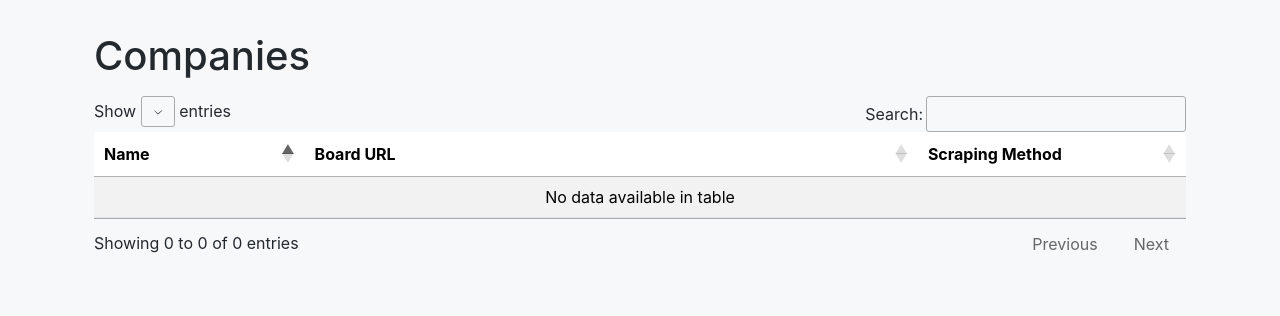
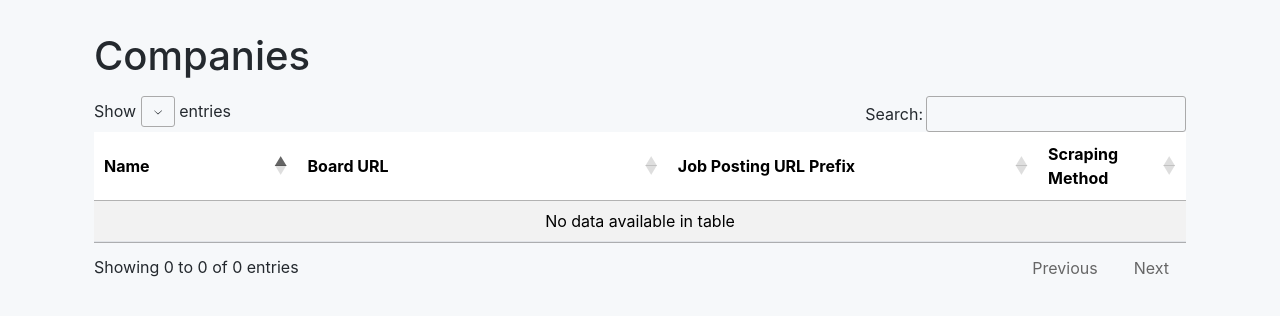
Before and after one commit to mrkaye97/jobcrawler, a Flask app: page / in a window 1280 px wide. Shown: the part 54-370 px from the top of the page. Run offline with Flask 3, Linux system fonts and the light colour scheme; data that the repository does not hold is empty; some libraries are stand-ins or nearby versions.

Commit message:
do some more cool stuff

```diff
--- a/src/routes.py
+++ b/src/routes.py
@@ -17,6 +17,15 @@ def logout():
 
 @app.route('/login')
 def login():
+    if os.environ.get('ENV') == 'DEV':
+        user_email = "mrkaye97@gmail.com"
+        user = Users.query.filter_by(email=user_email).first()
+        if user:
+            login_user(user)
+            return redirect(url_for('index'))
+        else:
+            flash(f'User with email {user_email} not found.', 'danger')
+
     return render_template('login.html')
 
 @app.route('/login', methods=['POST'])
@@ -67,12 +76,12 @@ def get_searches():
         query.\
         filter_by(user_id = current_user.get_id()).\
         join(Companies).\
-        with_entities(Searches.id.label("search_id"), Companies.id.label("company_id"), Companies.name, Companies.board_url, Searches.search_regex, Companies.job_posting_url_prefix).\
+        with_entities(Searches.id.label("search_id"), Companies.id.label("company_id"), Companies.name, Companies.board_url, Searches.search_regex).\
         order_by(Searches.id).\
         all()
 
     result = [
-        {"search_id": search.search_id, "company_id": search.company_id, "name": search.name, "url": search.board_url, "job_posting_url_prefix": search.job_posting_url_prefix, "search_regex": search.search_regex}
+        {"search_id": search.search_id, "company_id": search.company_id, "name": search.name, "url": search.board_url, "search_regex": search.search_regex}
         for search in searches
     ]
 
@@ -140,7 +149,12 @@ def delete_search(id):
 @app.route("/companies")
 def get_companies():
     result = Companies.query.all()
-    return [{key: b.__dict__[key] for key in ["id", "name", "board_url", "scraping_method"]} for b in result]
+
+    result = [{key: b.__dict__[key] for key in ["id", "name", "board_url", "job_posting_url_prefix", "scraping_method"]} for b in result]
+
+    app.logger.info(json.dumps(result))
+
+    return result
 
 @app.route('/companies', methods=["POST"])
 def create_company():
--- a/src/templates/base.html
+++ b/src/templates/base.html
@@ -79,12 +79,12 @@
 
         /* Set the fixed width of the board URL column */
         #company-table th:nth-child(2) {
-            width: 50%;
+            width: 30%;
         }
 
         /* Set the fixed width of the scraping method column */
         #company-table th:nth-child(3) {
-            width: 20%;
+            width: 30%;
         }
 
         /* Set the fixed width of the search text column */
@@ -94,8 +94,9 @@
 
         /* Set the fixed width of the actions columns */
         #company-table th:nth-child(4),
+        #company-table th:nth-child(5),
         #board-table th:nth-child(3) {
-            width: 15%;
+            width: 10%;
         }
 
         .nowrap {
--- a/src/templates/index.html
+++ b/src/templates/index.html
@@ -8,6 +8,7 @@
             <tr>
                 <th>Name</th>
                 <th>Board URL</th>
+                <th>Job Posting URL Prefix</th>
                 <th>Scraping Method</th>
                 {% if current_user.email == "mrkaye97@gmail.com" %}
                 <th>Actions</th>
@@ -115,6 +116,8 @@
 
             const nameCell = document.createElement('td');
             const boardUrlCell = document.createElement('td');
+            const jobPostingUrlCell = document.createElement('td'); // Add this line
+
 
             const scrapingMethodCell = document.createElement('td');
             let scrapingMethodSelect;
@@ -140,17 +143,19 @@
                 scrapingMethodCell.appendChild(scrapingMethodText);
             }
 
-            row.appendChild(scrapingMethodCell);
-
             if ("{{ current_user.email }}" === "mrkaye97@gmail.com") {
                 nameCell.contentEditable = true;
                 boardUrlCell.contentEditable = true;
+                jobPostingUrlCell.contentEditable = true;
             }
+
+            jobPostingUrlCell.innerText = company.job_posting_url_prefix || '';
             nameCell.innerText = company.name;
             boardUrlCell.innerText = company.board_url;
 
             row.appendChild(nameCell);
             row.appendChild(boardUrlCell);
+            row.appendChild(jobPostingUrlCell);
             row.appendChild(scrapingMethodCell);
 
             if ("{{ current_user.email }}" === "mrkaye97@gmail.com") {
@@ -174,6 +179,8 @@
                 nameCell.addEventListener('keydown', handleEnterKey(autoSaveCompany));
                 boardUrlCell.addEventListener('blur', autoSaveCompany);
                 boardUrlCell.addEventListener('keydown', handleEnterKey(autoSaveCompany));
+                jobPostingUrlCell.addEventListener('blur', autoSaveCompany);
+                jobPostingUrlCell.addEventListener('keydown', handleEnterKey(autoSaveCompany));
 
                 if (scrapingMethodSelect) {
                     scrapingMethodSelect.addEventListener('change', autoSaveCompany);
@@ -188,11 +195,19 @@
             const row = cell.closest('tr');
             const nameCell = row.querySelector('td:nth-child(1)');
             const boardUrlCell = row.querySelector('td:nth-child(2)');
-            const scrapingMethodSelect = row.querySelector('td:nth-child(3) select');
+            const jobPostingUrlCell = row.querySelector('td:nth-child(3)');
+            const scrapingMethodSelect = row.querySelector('td:nth-child(4) select');
 
             const formData = new FormData();
+
+            console.log("Name: ", nameCell);
+            console.log("boardUrlCell: ", boardUrlCell);
+            console.log("jobPostingUrlCell: ", jobPostingUrlCell);
+            console.log("scrapingMethodSelect: ", scrapingMethodSelect);
+
             formData.append('name', nameCell.innerText);
             formData.append('board_url', boardUrlCell.innerText);
+            formData.append('job_posting_url_prefix', jobPostingUrlCell.innerText);
             formData.append('scraping_method', scrapingMethodSelect.value);
 
             fetch(`/companies/${row.dataset.id}`, {
```
